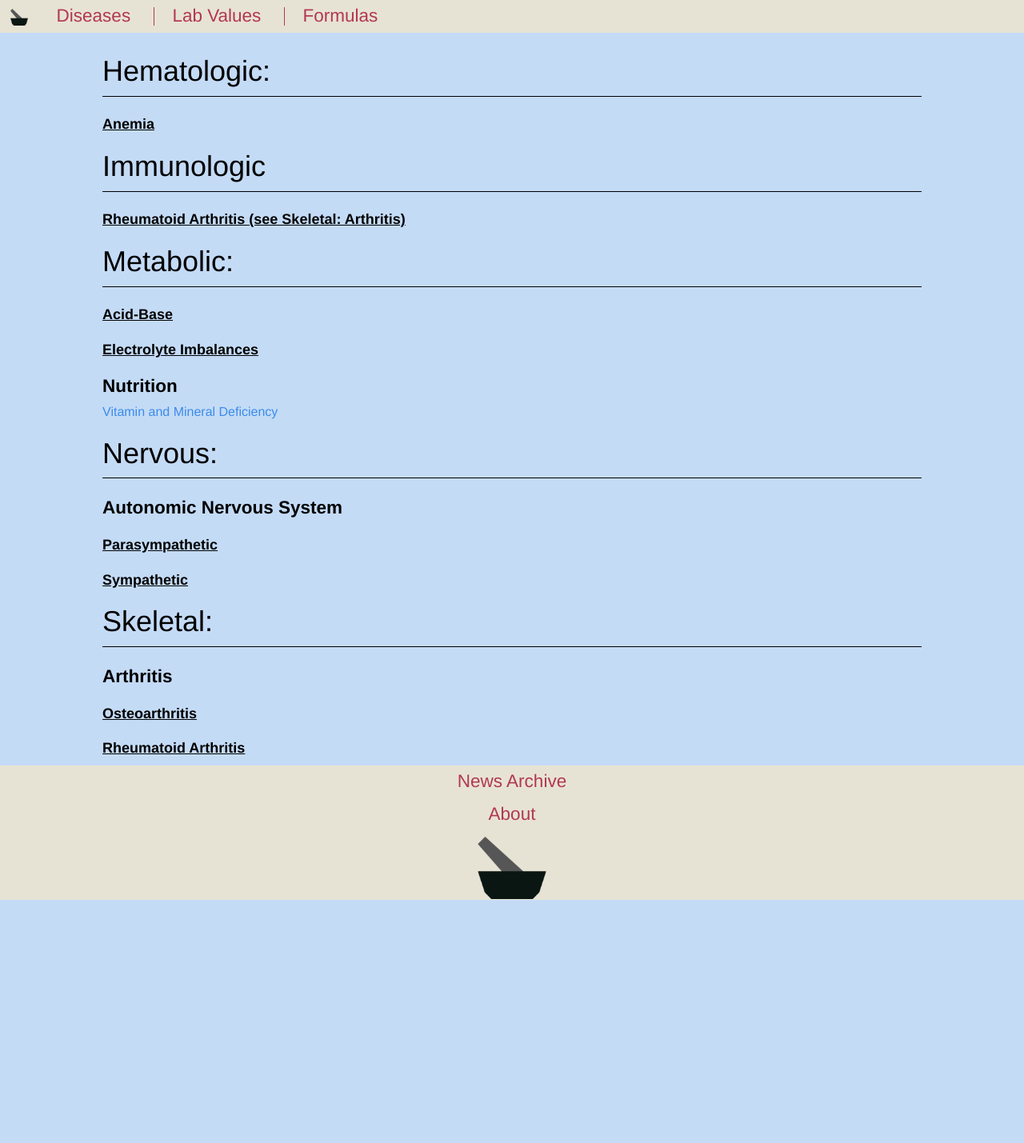
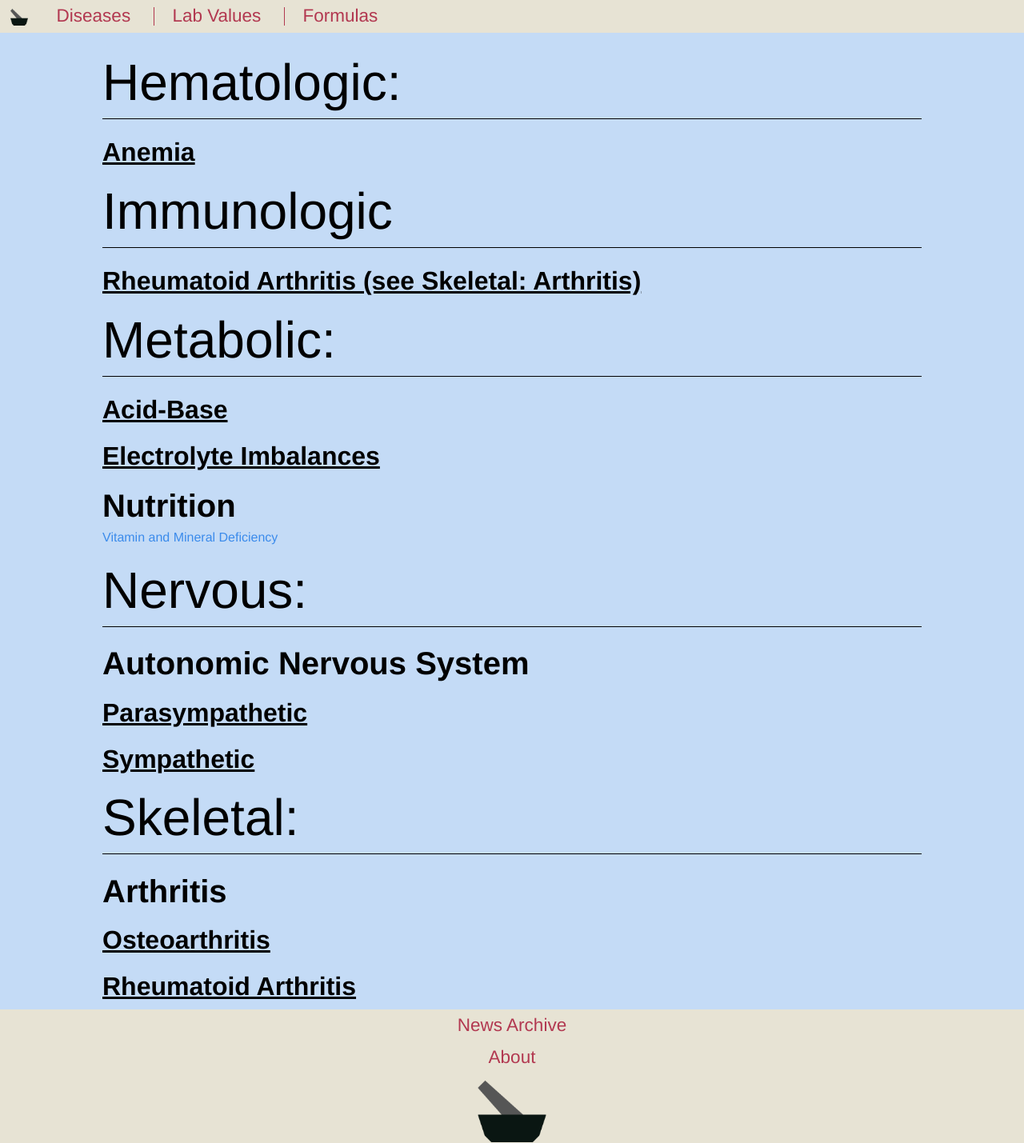
Before and after one commit to corbincox72/peripheral_brain, a Jekyll site: the page built from diseases_by_system.html, in a window 1280 px wide. Shown: the whole page at 80% size. Built offline with Jekyll 4.4.1, drawn with Linux system fonts in a browser that asks for light colours; before the commit the page ends 1125 px from its top, so only the background shows below that.

Commit message:
Formatting Error

```diff
--- a/css/main.css
+++ b/css/main.css
@@ -66,7 +66,7 @@ p{
 }
 h1{
   text-align: left;
-  font-size: 4vh;
+  font-size: 4em;
   padding-bottom: 1%;
   margin: 2% 10% 1%;
   border-bottom: 1px solid black;
@@ -74,11 +74,11 @@ h1{
 h2{
   text-align: left;
   font-weight: bold;
-  font-size: 2.5vh;
+  font-size: 2.5em;
   margin: 2% 10% 1%;
 }
 h3{
-  font-size: 2vh;
+  font-size: 2em;
   text-align: left;
   margin: 2% 10% 1%;
   text-decoration: underline;
@@ -197,6 +197,9 @@ button.accordion.active:after {
 .disease-page h2~h2{
   margin-top: 2%;
 }
+.disease-page a{
+  font-size: 2em;
+}
 
 
 /* Formulas */
```
Also changed, not shown: 2 other files.
